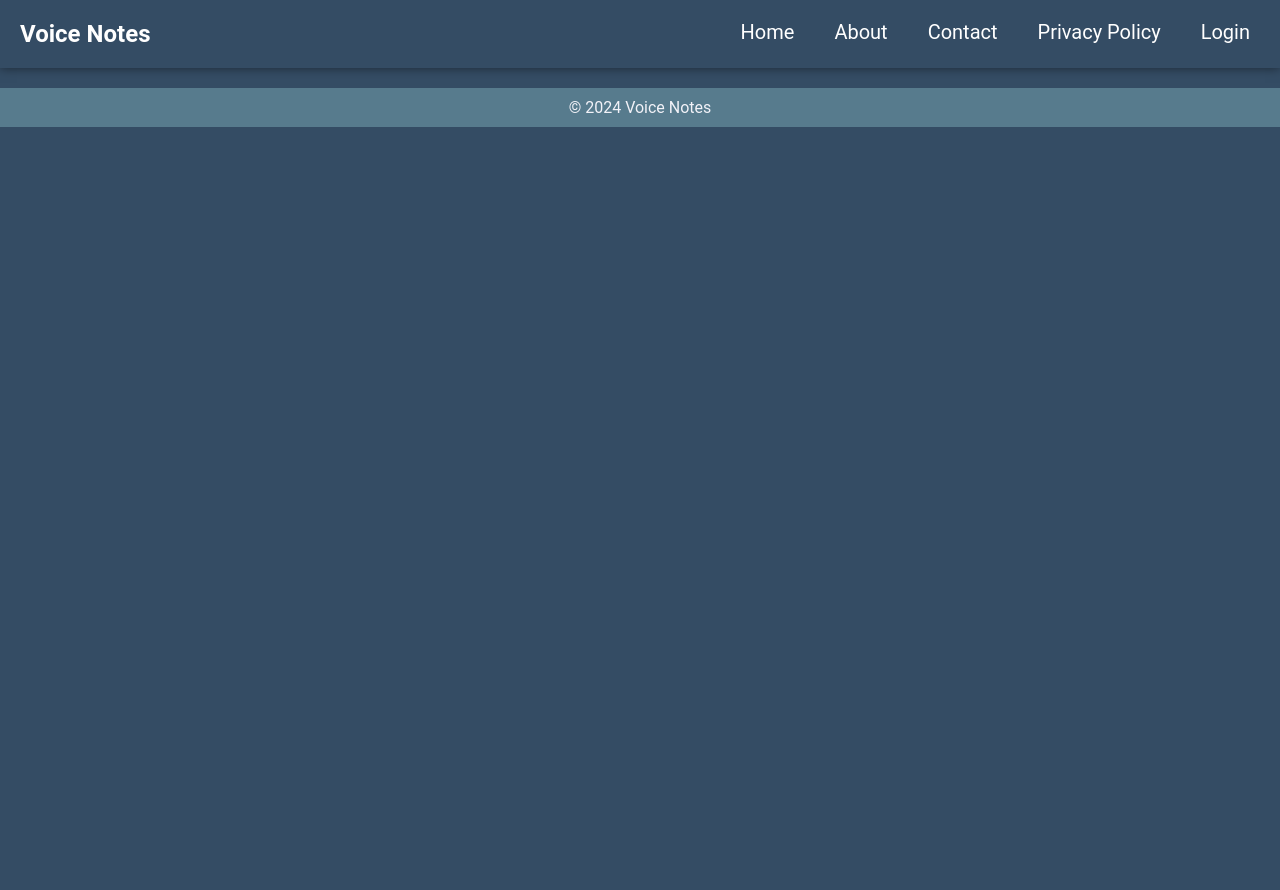
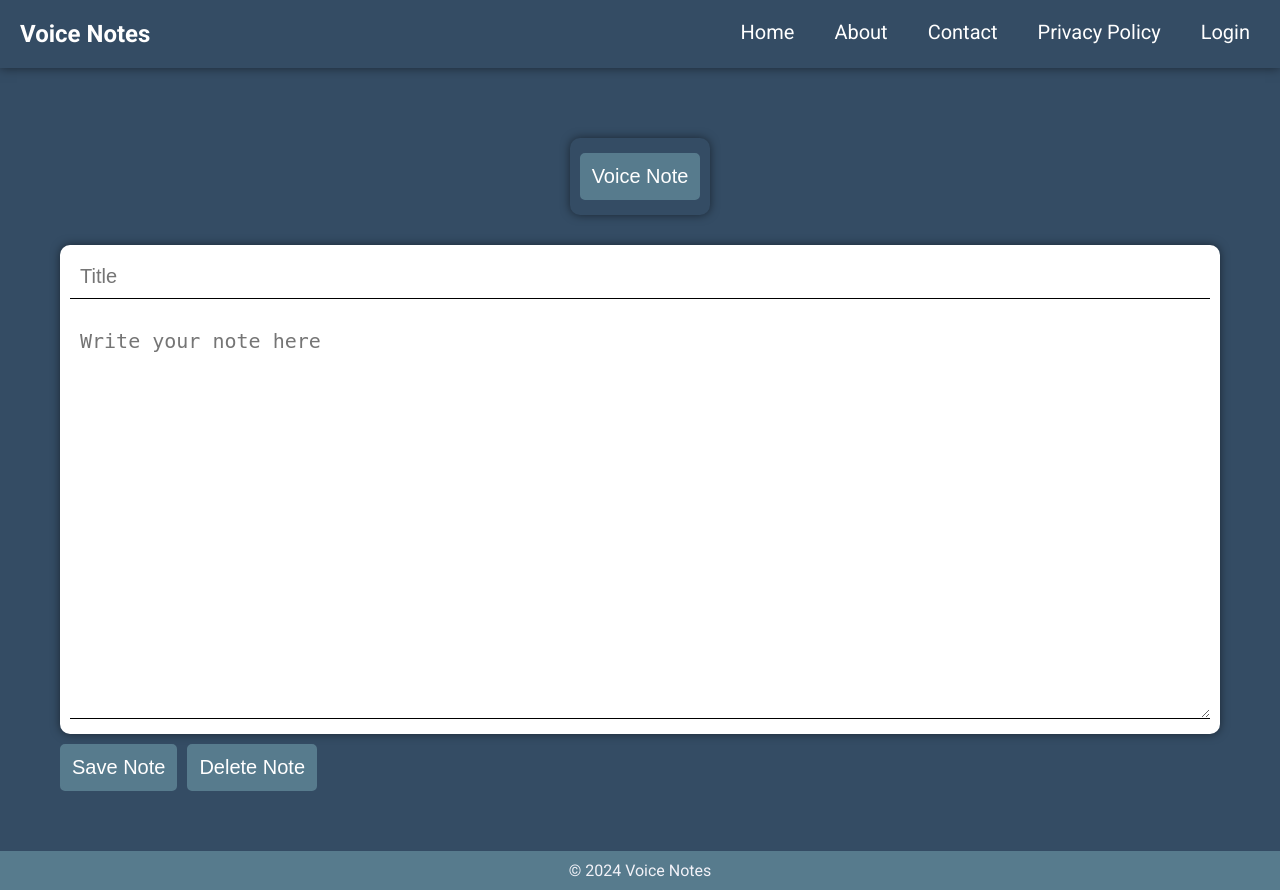
Before and after one commit to santoshvandari/VoiceNotes, a Django app: page /home/ in a window 1280 px wide. Before the commit the page ends 127 px from the top, so only its background shows below. Run offline with Django 5.2, Linux system fonts and the light colour scheme.

Commit message:
More Options and Home Page Created

```diff
--- a/Templates/Home/index.html
+++ b/Templates/Home/index.html
@@ -27,11 +27,30 @@
         <section class="NoteSection" id="NoteSection">
             <div class="NoteContainer">
                 <div class="NoteWrapper">
-                    <div class="Options">
-
+                    <div class="NotesOptions">
+                        <div class="VoiceNote">
+                            <button id="VoiceNoteBtn">Voice Note</button>
+                        </div>
                     </div>
                     <div class="NotesWriting">
+                        <div class="NotesWritingContainer">
 
+                            <div class="NoteTitle">
+                                <input type="text" name="NoteTitle" id="NoteTitle" placeholder="Title">
+                            </div>
+                            <div class="NoteBody">
+                                <textarea name="NoteBody" id="NoteBody" cols="30" rows="10" placeholder="Write your note here"></textarea>
+                            </div>
+                        </div>
+                        <div class="NotesWritingOptions">
+
+                            <div class="SaveNote">
+                                <button id="SaveNoteBtn">Save Note</button>
+                            </div>
+                            <div class="DeleteNote">
+                                <button id="DeleteNoteBtn">Delete Note</button>
+                            </div>
+                        </div>
                     </div>
 
                 </div>
--- a/static/Home/css/index.css
+++ b/static/Home/css/index.css
@@ -1,3 +1,4 @@
+@import url('https://fonts.googleapis.com/css2?family=Roboto:ital,wght@0,100;0,300;0,400;0,500;0,700;0,900;1,100;1,300;1,400;1,500;1,700;1,900&display=swap');
 *{
     margin: 0;
     padding: 0;
@@ -48,6 +49,121 @@ nav ul li a::before{
 nav ul li a:hover::before{
     width: 100%;
 }
+.NoteContainer{
+    display: flex;
+    justify-content: center;
+    align-items: center;
+    padding: 50px;
+}
+.NoteWrapper{
+    display: flex;
+    align-items: center;
+    gap: 20px;
+    width: 100%;
+    flex-direction: column;
+}
+/* Notes Options  */
+.NotesOptions{
+    padding: 5px 10px;
+    border-radius: 10px;
+    box-shadow: 0 0 10px rgba(0, 0, 0, 0.5);
+}
+.NotesOptions button{
+    width: 100%;
+    padding: 10px;
+    font-size: 20px;
+    border: 2px solid #577B8D;
+    outline: none;
+    background-color: #577B8D;
+    color: #fff;
+    border-radius: 5px;
+    cursor: pointer;
+    margin: 10px 0;
+    transition: background 0.3s;
+}
+.NotesOptions button:hover{
+    background: #344C64;
+}
+
+/* Notes Writing Section */
+.NotesWriting{
+    width: 100%;
+    padding: 10px;
+}
+.NotesWritingContainer{
+    border-radius: 10px;
+    background-color: #fff;
+    box-shadow: 0 0 10px rgba(0, 0, 0, 0.5);
+}
+.NoteTitle{
+    width: 100%;
+    padding: 10px;
+    font-size: 20px;
+    border: none;
+    outline: none;
+}
+.NoteTitle input{
+    width: 100%;
+    padding: 10px;
+    font-size: 20px;
+    border: none;
+    outline: none;
+    border-bottom: 1px solid #000;
+}
+.NoteBody{
+    width: 100%;
+    padding: 10px;
+    font-size: 20px;
+    border: none;
+    outline: none;
+}
+.NoteBody textarea{
+    width: 100%;
+    padding: 10px;
+    font-size: 20px;
+    border: none;
+    outline: none;
+    border-bottom: 1px solid #000;
+    min-height: 50vh;
+    text-align: justify;
+}
+.NotesWritingOptions{
+    display: flex;
+    align-items: center;
+    gap: 10px;
+    margin-top: 10px;
+}
+.NotesWritingOptions button{
+    padding: 10px;
+    font-size: 20px;
+    border: 2px solid #577B8D;
+    outline: none;
+    background-color: #577B8D;
+    color: #fff;
+    border-radius: 5px;
+    cursor: pointer;
+    transition: background 0.3s;
+}
+.NotesWritingOptions button:hover{
+    background: #344C64;
+}
+
+
+
+
+
+
+
+
+
+
+
+
+
+
+
+
+
 footer{
     background-color: #577B8D;
     color: #f2f2f8;
```
